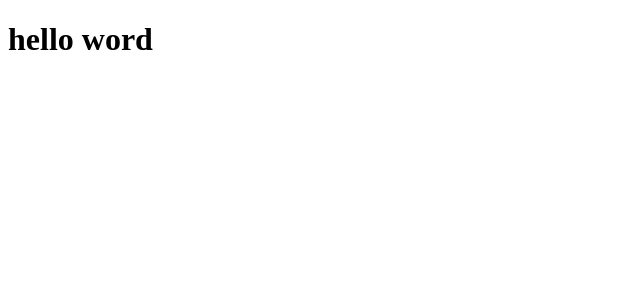
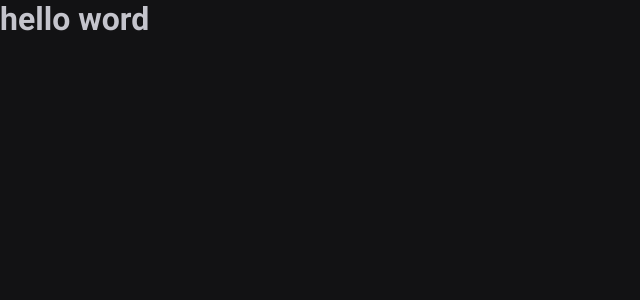
Before and after one commit to AllyssonR/timer-pomodoro, a React (Vite) app: page / in a window 1280 px wide. Shown: the top 300 px of the page, without its empty margins (0-640 px from the left). Built offline with nearby package versions, Linux system fonts and the light colour scheme.

Commit message:
add global style and eslint config

```diff
--- a/index.html
+++ b/index.html
@@ -2,9 +2,15 @@
 <html lang="en">
   <head>
     <meta charset="UTF-8" />
+    <link rel="preconnect" href="https://fonts.googleapis.com" />
+    <link rel="preconnect" href="https://fonts.gstatic.com" crossorigin />
     <link rel="icon" type="image/svg+xml" href="/vite.svg" />
     <meta name="viewport" content="width=device-width, initial-scale=1.0" />
-    <title>Vite + React + TS</title>
+    <link
+      href="https://fonts.googleapis.com/css2?family=Roboto+Mono:wght@700&family=Roboto:wght@400;700&display=swap"
+      rel="stylesheet"
+    />
+    <title>Ignite Timer</title>
   </head>
   <body>
     <div id="root"></div>
--- a/package.json
+++ b/package.json
@@ -11,13 +11,16 @@
   "dependencies": {
     "react": "^18.2.0",
     "react-dom": "^18.2.0",
+    "react-router-dom": "^6.10.0",
     "styled-components": "^5.3.9"
   },
   "devDependencies": {
+    "@rocketseat/eslint-config": "^1.2.0",
     "@types/react": "^18.0.28",
     "@types/react-dom": "^18.0.11",
     "@types/styled-components": "^5.1.26",
     "@vitejs/plugin-react": "^3.1.0",
+    "eslint": "^8.37.0",
     "typescript": "^4.9.3",
     "vite": "^4.2.0"
   }
--- a/src/App.tsx
+++ b/src/App.tsx
@@ -1,9 +1,11 @@
-import { ThemeProvider } from "styled-components";
-import { defaultTheme } from "./styles/themes/default";
+import { ThemeProvider } from 'styled-components'
+import { defaultTheme } from './styles/themes/default'
+import { GlobalStyle } from './global'
 export function App() {
   return (
     <ThemeProvider theme={defaultTheme}>
       <h1>hello word</h1>
+      <GlobalStyle />
     </ThemeProvider>
-  );
+  )
 }
--- /dev/null
+++ b/src/global.ts
@@ -0,0 +1,24 @@
+import { createGlobalStyle } from 'styled-components'
+
+export const GlobalStyle = createGlobalStyle`
+*{
+  padding:0;
+  margin:0;
+  box-sizing:border-box;
+}
+
+:focus{
+  outline:0;
+  box-shadow:0 0 0 2px ${(props) => props.theme['green-500']}
+}
+body{
+  background:${(props) => props.theme['gray-900']} ;
+  color:${(props) => props.theme['gray-300']} ;
+}
+
+body,input,textarea,button{
+  font-family:'Roboto',sans-serif;
+  font-weight:400;
+  font-size:1rem;
+}
+`
--- /dev/null
+++ b/src/pages/History.tsx
@@ -0,0 +1,3 @@
+export function History() {
+  return <h1>History</h1>
+}
--- /dev/null
+++ b/src/pages/Home.tsx
@@ -0,0 +1,3 @@
+export function Home() {
+  return <h1>home</h1>
+}
--- a/src/styles/themes/default.ts
+++ b/src/styles/themes/default.ts
@@ -1,4 +1,21 @@
 export const defaultTheme = {
-  primary: "purple",
-  secondary: "orange",
-};
+  white: '#FFF',
+
+  'gray-100': '#E1E1E6',
+  'gray-300': '#C4C4CC',
+  'gray-400': '#8D8D99',
+  'gray-500': '#7C7C8A',
+  'gray-600': '#323238',
+  'gray-700': '#29292E',
+  'gray-800': '#202024',
+  'gray-900': '#121214',
+
+  'green-300': '#00B37E',
+  'green-500': '#00875F',
+  'green-700': '#015F43',
+
+  'red-500': '#AB222E',
+  'red-700': '#7A1921',
+
+  'yellow-500': '#FBA94C',
+}
```
Also changed, not shown: src/@types/styles.d.ts (added, +8 -0 lines), .eslintrc.json (added), .prettierrc.json (added), 1 other file (tests, documents, lock files or other folders).
